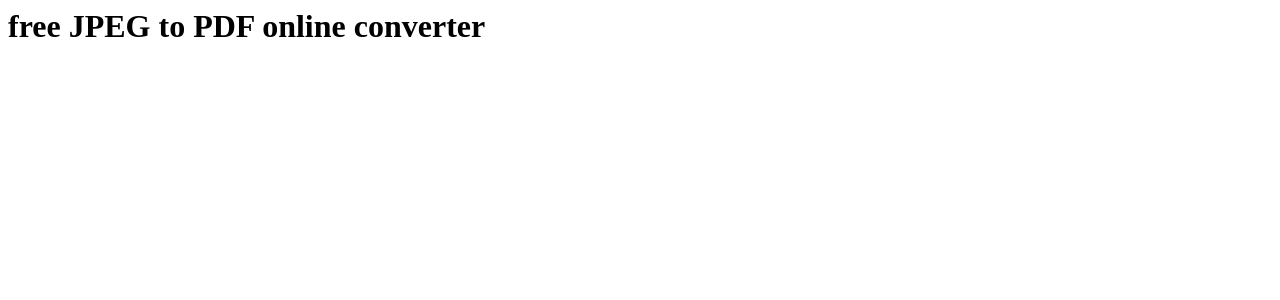
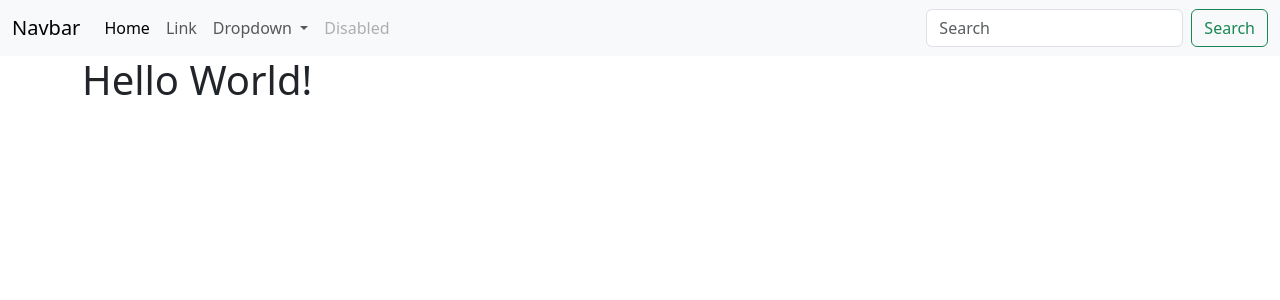
Before and after one commit to ankhilko/jpeg2pdfFlask, a Flask app: page / in a window 1280 px wide. Shown: the top 300 px of the page. Run offline with Flask 3, Linux system fonts and the light colour scheme.

Commit message:
added some templates

```diff
--- a/main.py
+++ b/main.py
@@ -3,18 +3,6 @@ from flask import Flask, render_template, request
 app = Flask(__name__)
 
 
-@app.route("/")
+@app.route('/')
 def index():
-    return "<h1>free JPEG to PDF online converter</h1>"
-
-
-@app.route('/startpage', methods=['GET'])
-def startpage():
-    form = request.form['file']
-
-    return render_template('startpage.html', form=form)
-
-
-@app.route('/hello')
-def hello():
     return render_template('hello.html')
--- a/templates/hello.html
+++ b/templates/hello.html
@@ -1,11 +1,62 @@
-<!DOCTYPE html>
+<!doctype html>
 <html lang="en">
 <head>
-    <meta charset="UTF-8">
-    <title>Welcome to the free JPEG to PDF online converter</title>
+    <meta charset="utf-8">
+    <meta name="viewport" content="width=device-width, initial-scale=1">
+    <title>Bootstrap demo</title>
+    <link href="https://cdn.jsdelivr.net/npm/bootstrap@5.3.2/dist/css/bootstrap.min.css" rel="stylesheet"
+          integrity="sha384-T3c6CoIi6uLrA9TneNEoa7RxnatzjcDSCmG1MXxSR1GAsXEV/Dwwykc2MPK8M2HN" crossorigin="anonymous">
 </head>
+
 <body>
-HELLO
 
+<nav class="navbar navbar-expand-lg bg-body-tertiary">
+    <div class="container-fluid">
+        <a class="navbar-brand" href="#">Navbar</a>
+        <button class="navbar-toggler" type="button" data-bs-toggle="collapse" data-bs-target="#navbarSupportedContent"
+                aria-controls="navbarSupportedContent" aria-expanded="false" aria-label="Toggle navigation">
+            <span class="navbar-toggler-icon"></span>
+        </button>
+        <div class="collapse navbar-collapse" id="navbarSupportedContent">
+            <ul class="navbar-nav me-auto mb-2 mb-lg-0">
+                <li class="nav-item">
+                    <a class="nav-link active" aria-current="page" href="#">Home</a>
+                </li>
+                <li class="nav-item">
+                    <a class="nav-link" href="#">Link</a>
+                </li>
+                <li class="nav-item dropdown">
+                    <a class="nav-link dropdown-toggle" href="#" role="button" data-bs-toggle="dropdown"
+                       aria-expanded="false">
+                        Dropdown
+                    </a>
+                    <ul class="dropdown-menu">
+                        <li><a class="dropdown-item" href="#">Action</a></li>
+                        <li><a class="dropdown-item" href="#">Another action</a></li>
+                        <li>
+                            <hr class="dropdown-divider">
+                        </li>
+                        <li><a class="dropdown-item" href="#">Something else here</a></li>
+                    </ul>
+                </li>
+                <li class="nav-item">
+                    <a class="nav-link disabled" aria-disabled="true">Disabled</a>
+                </li>
+            </ul>
+            <form class="d-flex" role="search">
+                <input class="form-control me-2" type="search" placeholder="Search" aria-label="Search">
+                <button class="btn btn-outline-success" type="submit">Search</button>
+            </form>
+        </div>
+    </div>
+</nav>
+
+<div class="container">
+    <h1>Hello World!</h1>
+</div>
+
+<script src="https://cdn.jsdelivr.net/npm/bootstrap@5.3.2/dist/js/bootstrap.bundle.min.js"
+        integrity="sha384-C6RzsynM9kWDrMNeT87bh95OGNyZPhcTNXj1NW7RuBCsyN/o0jlpcV8Qyq46cDfL"
+        crossorigin="anonymous"></script>
 </body>
 </html>
```
Also changed, not shown: app.py (+0 -32 lines), templates/startpage.html (deleted, +0 -18 lines).
